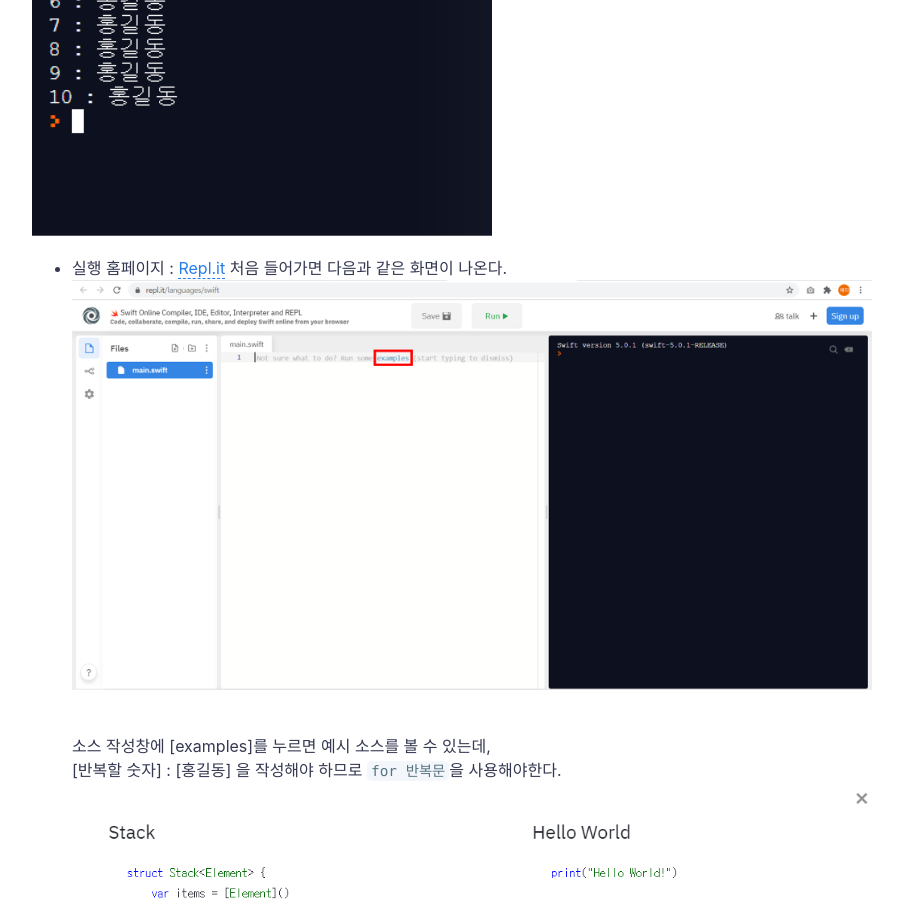
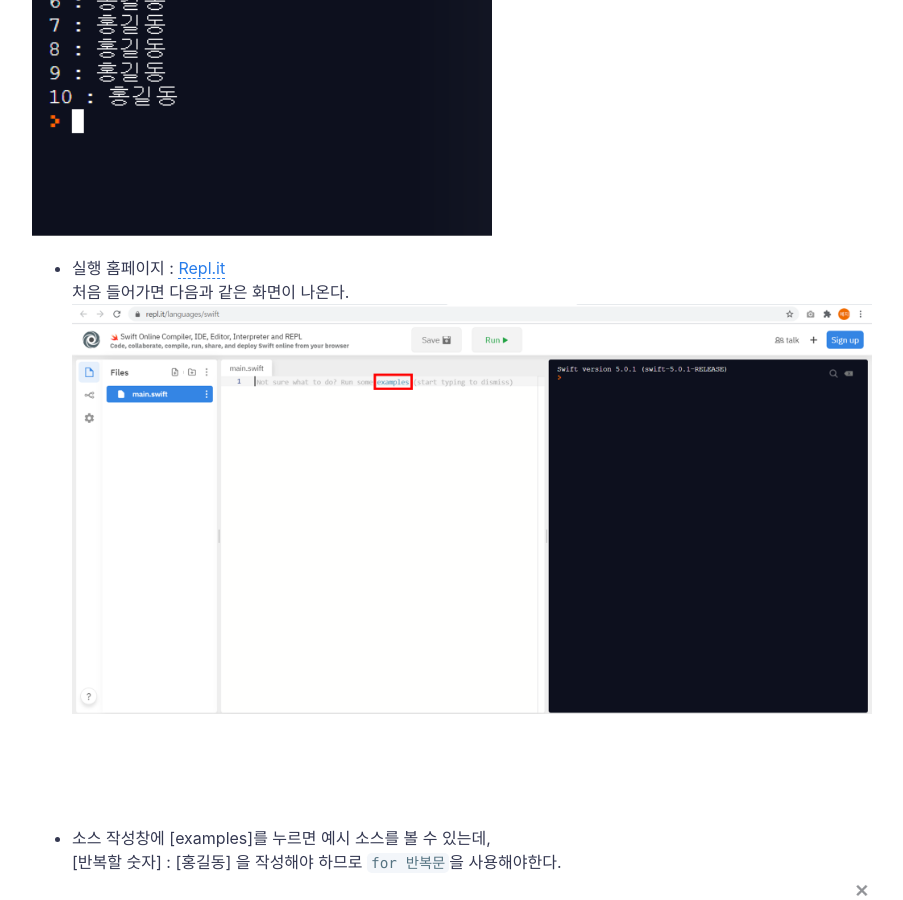
Before and after one commit to Yeji-Jang1210/Yeji-Jang1210.github.io, a Jekyll site: the page built from _posts/2020-09-02-IOS-study-first.md, in a window 1280 px wide and 900 px high, scrolled down 958 px. Shown: the whole window, without its empty margins (188-1091 px from the left). Built offline with Jekyll 4.4.1, drawn with Linux system fonts in a browser that asks for light colours; comment, search, counter and statistics services are not loaded.

Commit message:
Update 2020-09-02-IOS-study-first.md

````diff
--- a/_posts/2020-09-02-IOS-study-first.md
+++ b/_posts/2020-09-02-IOS-study-first.md
@@ -15,12 +15,15 @@ featured-img: ios-study
     ![Image Alt Swift_ot]({{"/assets/img/posting/Study_iOS_img/Study_iOS_post1/Swift_ot.png"| relative_url}})
 
     <br>
-    소스 작성창에 [examples]를 누르면 예시 소스를 볼 수 있는데,
+    <br>
+    <br>
+
+* 소스 작성창에 [examples]를 누르면 예시 소스를 볼 수 있는데,
     [반복할 숫자] : [홍길동] 을 작성해야 하므로 `for 반복문`을 사용해야한다.
     ![Image Alt Swift_ot2]({{"/assets/img/posting/Study_iOS_img/Study_iOS_post1/Swift_ot2.png"| relative_url}})
 
     <br>
-    클릭하면 예시 소스가 소스 작성창에 작성된다.
+* 클릭하면 예시 소스가 소스 작성창에 작성된다.
     ![Image Alt Swift_ot3]({{"/assets/img/posting/Study_iOS_img/Study_iOS_post1/Swift_ot3.png"| relative_url}})
 
     아직 Swoft언어를 배우지 않았지만 for반복문 구조만 살펴보면,
@@ -37,7 +40,7 @@ featured-img: ios-study
         }
     ```
 
-    `범위`
+    **`범위`**
     : A...B    → A,B를 포함한 A부터 B까지의 범위
     : A..< B   → A를 포함하고 B를 포함하지 않은 A부터 B까지의 범위
 
````
Also changed, not shown: other parts of _posts/2020-09-02-IOS-study-first.md (+1 -1 lines).
